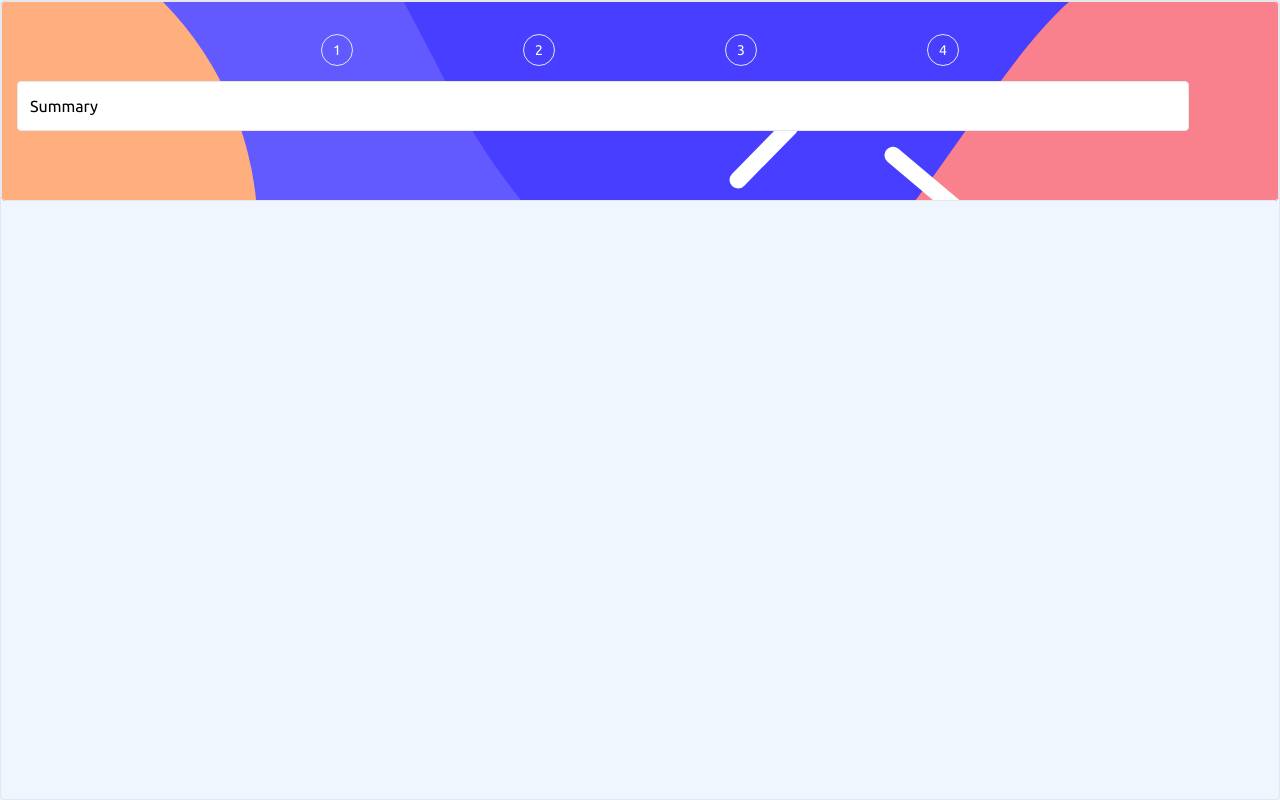
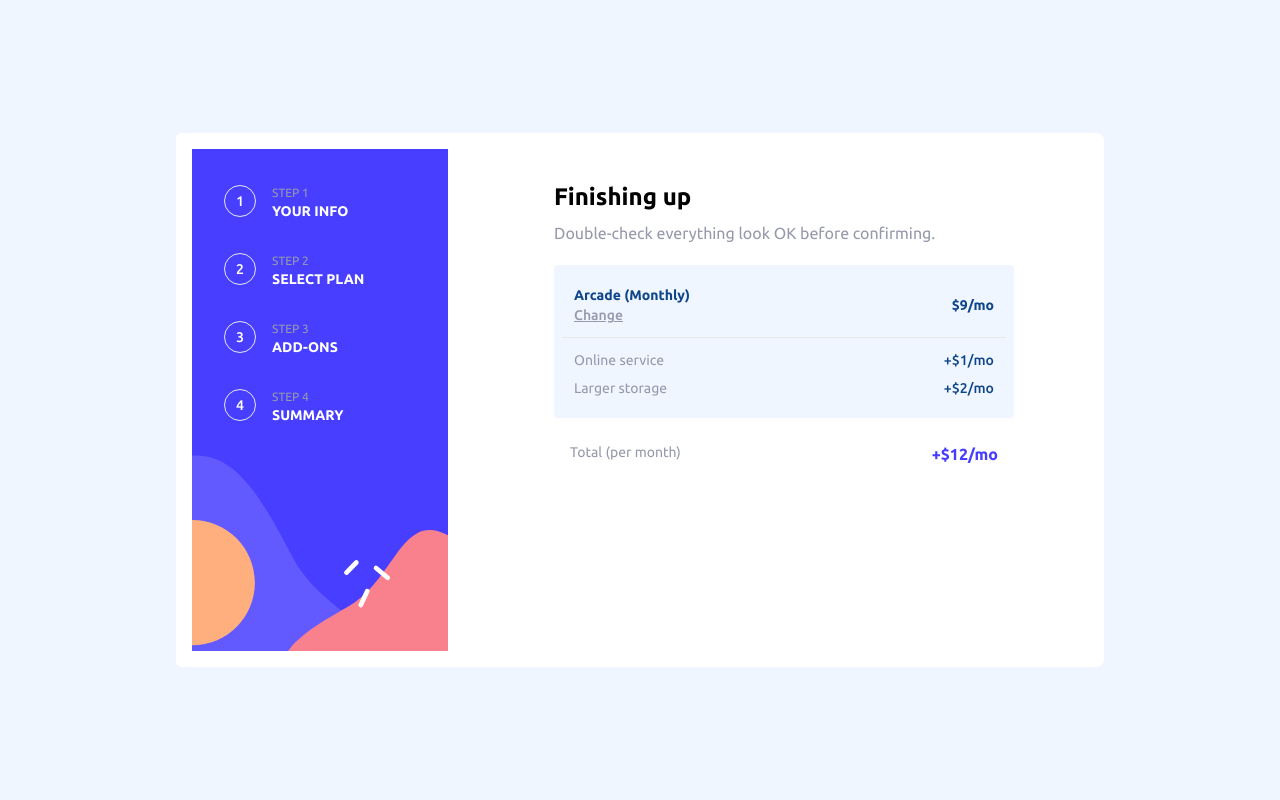
Before and after one commit to Marcos-Chinfra/multi-step-form, a React app: page /summary in a window 1280 px wide. Built offline with nearby package versions, Linux system fonts and the light colour scheme.

Commit message:
finished the responsive desing

```diff
--- a/src/components/Header.jsx
+++ b/src/components/Header.jsx
@@ -2,27 +2,35 @@ import React from 'react';
 
 const Header = () => {
     return (
-        <header className='h-1/4 border rounded bg-black bg-mobile bg-center bg-no-repeat bg-cover'>
-            <ul className='h-full w-1/2 mx-auto flex mt-8 justify-between text-white '>
-                <li>
-                    <div className='flex justify-center items-center p-2 w-8 h-8 border rounded-full text-center text-sm'>1</div>
-                    <span className='hidden'>STEP 1</span>
-                    <h4 className='hidden'>YOUR INFO</h4>
+        <header className='h-1/4 rounded-none bg-mobile bg-center bg-no-repeat bg-cover lg:h-2/3 lg:w-72 lg:bg-desktop lg:border-16 lg:border-white lg:rounded-l-md '>
+            <ul className='h-full w-1/2 mx-auto flex mt-8 justify-between text-white lg:flex-col lg:m-0 lg:items-start lg:justify-start lg:w-full lg:h-2/3 lg:gap-8 lg:py-9 lg:px-8'>
+                <li className='lg:flex gap-2'>
+                    <div className='flex justify-center items-center p-2 w-8 h-8 border rounded-full text-center font-medium text-sm lg:mr-2 '>1</div>
+                    <div className='hidden lg:flex lg:flex-col  '>
+                        <span className='text-Cool-gray font-normal text-xs'>STEP 1</span>
+                        <h4 className='font-bold text-sm'>YOUR INFO</h4>
+                    </div>
                 </li>
-                <li>
-                    <div className='flex justify-center items-center p-2 w-8 h-8 border rounded-full text-center text-sm'>2</div>
-                    <span className='hidden'>STEP 2</span>
-                    <h4 className='hidden'>YOUR INFO</h4>
+                <li className='lg:flex gap-2'>
+                    <div className='flex justify-center items-center p-2 w-8 h-8 border rounded-full text-center font-medium text-sm lg:mr-2'>2</div>
+                    <div className='hidden lg:flex lg:flex-col '>
+                        <span className='text-Cool-gray font-normal text-xs'>STEP 2</span>
+                        <h4 className='font-bold text-sm'>SELECT PLAN</h4>
+                    </div>
                 </li>
-                <li>
-                    <div className='flex justify-center items-center p-2 w-8 h-8 border rounded-full text-center text-sm'>3</div>
-                    <span className='hidden'>STEP 3</span>
-                    <h4 className='hidden'>YOUR INFO</h4>
+                <li className='lg:flex gap-2'>
+                    <div className='flex justify-center items-center p-2 w-8 h-8 border rounded-full text-center font-medium text-sm lg:mr-2'>3</div>
+                    <div className='hidden lg:flex lg:flex-col '>
+                        <span className='text-Cool-gray font-normal text-xs'>STEP 3</span>
+                        <h4 className='font-bold text-sm'>ADD-ONS</h4>
+                    </div>
                 </li>
-                <li>
-                    <div className='flex justify-center items-center p-2 w-8 h-8 border rounded-full text-center text-sm'>4</div>
-                    <span className='hidden'>STEP 4</span>
-                    <h4 className='hidden'>YOUR INFO</h4>
+                <li className='lg:flex gap-2'>
+                    <div className='flex justify-center items-center p-2 w-8 h-8 border rounded-full text-center font-medium text-sm lg:mr-2'>4</div>
+                    <div className='hidden lg:flex lg:flex-col '>
+                        <span className='text-Cool-gray font-normal text-xs'>STEP 4</span>
+                        <h4 className='font-bold text-sm'>SUMMARY</h4>
+                    </div>
                 </li>
             </ul>
         </header>
--- a/src/components/Layout.jsx
+++ b/src/components/Layout.jsx
@@ -3,9 +3,9 @@ import Header from './Header';
 
 const Layout = ( { children } ) => {
     return (
-        <div className='w-screen relative border rounded mx-auto h-screen flex flex-col'>
+        <div className='w-screen relative h-screen flex flex-col lg:flex-row lg:justify-center lg:items-center'>
             <Header />
-            <div className="bg-White w-11/12 rounded border absolute top-20 left-4 p-3">
+            <div className="p-3 w-11/12 rounded-lg bg-White absolute top-20 center-main md:h-1/2 md:top-32 lg:max-w-screen-sm lg:static lg:h-2/3 lg:border-16 lg:border-white lg:rounded-l-none ">
                 {children}
             </div>
         </div>
--- a/src/containers/Complements.jsx
+++ b/src/containers/Complements.jsx
@@ -5,59 +5,54 @@ const Complements = () => {
     const[ state2, setState2] = useState(null)
     const[ state3, setState3] = useState(null)
 
-    // const handle = (e) => {
-    //     console.log(e.target.checked)
-    //     setState(e.target.checked)
-    // }
-
     return (
         <div className='flex flex-col p-4 gap-2' >
             <h1 className='text-2xl font-bold'>
                 Pick add-ons
             </h1>
-            <span className='text-Cool-gray font-medium'>
+            <span className='text-Cool-gray font-normal'>
                 Add-ons help enhance your haming experience.
             </span>
             <ul className='flex flex-col gap-2 '>
                 <li className={`border py-3 px-4 rounded-md ${state ? "bg-checked": 'bg-white'}`}>
-                    <label className="flex justify-between items-center relative">
+                    <label className="flex justify-between items-center relative lg:justify-start lg:gap-5">
                         <input className='check-input' onClick={(e) => {setState(e.target.checked)}} type="checkbox"/>
                         <i className="fa-solid fa-check checkbox display-none"></i>
-                        <div className='leading-none w-40'>
-                            <h3 className='text-sm font-bold'>
+                        <div className='leading-none w-40 lg:w-96'>
+                            <h3 className='text-sm text-Marine-blue font-bold lg:text-lg'>
                                 Online service
                             </h3>
-                            <span className='text-xs text-Cool-gray font-medium'>Acces to multiplayer games</span>
+                            <span className='text-xs text-Cool-gray font-medium lg:text-sm'>Acces to multiplayer games</span>
                         </div>
-                        <span className='text-xs text-Purplish-blue font-medium'>+$1/mo</span>
+                        <span className='text-xs text-Purplish-blue font-medium lg:ml-8'>+$1/mo</span>
                     </label>
                 </li>
 
                 <li className={`border py-3 px-4 rounded-md ${state2 ? "bg-checked": 'bg-white'}`}>
-                    <label className="flex justify-between items-center relative">
+                    <label className="flex justify-between items-center relative lg:justify-start lg:gap-5">
                         <input className='check-input' onClick={(e) => {setState2(e.target.checked)}} type="checkbox"/>
                         <i className="fa-solid fa-check checkbox display-none"></i>
-                        <div className='leading-none w-40'>
-                            <h3 className='text-sm font-bold'>
+                        <div className='leading-none w-40 lg:w-96'>
+                            <h3 className='text-sm text-Marine-blue font-bold lg:text-lg'>
                                 Large storage
                             </h3>
-                            <span className='text-xs text-Cool-gray font-medium'>Extra 1TB of cloud save</span>
+                            <span className='text-xs text-Cool-gray font-medium lg:text-sm'>Extra 1TB of cloud save</span>
                         </div>
-                        <span className='text-xs text-Purplish-blue font-medium'>+$2/mo</span>
+                        <span className='text-xs text-Purplish-blue font-medium lg:ml-8'>+$2/mo</span>
                     </label>
                 </li>
 
                 <li className={`border py-3 px-4 rounded-md ${state3 ? "bg-checked": 'bg-white'}`}>
-                    <label className="flex justify-between items-center">
+                    <label className="flex justify-between items-center lg:justify-start lg:gap-5">
                         <input className='check-input' onClick={(e) => {setState3(e.target.checked)}}  type="checkbox"/>
                         <i className="fa-solid fa-check checkbox display-none"></i>
-                        <div className='leading-none w-6/8'>
-                            <h3 className='text-sm font-bold'>
+                        <div className='leading-none w-6/8 lg:w-96'>
+                            <h3 className='text-sm text-Marine-blue font-bold lg:text-lg'>
                                 Customizable profile
                             </h3>
-                            <span className='text-xs text-Cool-gray font-medium'>Custom theme on your profile</span>
+                            <span className='text-xs text-Cool-gray font-medium lg:text-sm'>Custom theme on your profile</span>
                         </div>
-                        <span className='text-xs text-Purplish-blue font-medium'>+$2/mo</span>
+                        <span className='text-xs text-Purplish-blue font-medium lg:ml-8'>+$2/mo</span>
                     </label>
                 </li>
             </ul>
--- a/src/containers/Success.jsx
+++ b/src/containers/Success.jsx
@@ -2,7 +2,15 @@ import React from 'react';
 
 const Succes = () => {
     return (
-        <h1>Succes</h1>
+        <div className='flex flex-col items-center px-2 py-16 gap-2 lg:w-125  lg:mx-auto lg:h-full' >
+            <i  className='w-20 h-20 scale-75 bg-thankU'/>
+            <h1 className='text-2xl font-bold'>
+                Thank you!
+            </h1>
+            <p className='text-Cool-gray font-normal text-center'>
+                Thanks for confirming your subscription! We hope your have fun using our platform. If you ever need support, please feel free to email us at justiceleage@fckDC.com.
+            </p>
+        </div>
     );
 }
 
--- a/src/containers/Summary.jsx
+++ b/src/containers/Summary.jsx
@@ -2,7 +2,37 @@ import React from 'react';
 
 const Summary = () => {
     return (
-        <h1>Summary</h1>
+        <div className='flex flex-col p-4 gap-2 lg:w-125 lg:mx-auto lg:p-5' >
+        <h1 className='text-2xl font-bold'>
+            Finishing up
+        </h1>
+        <span className='text-Cool-gray font-normal'>
+            Double-check everything look OK before confirming.
+        </span>
+        <section className='my-3 p-2 rounded bg-Magnolia  '>
+            <div className='flex justify-between  items-center border-b text-sm p-3'>
+                <div >
+                    <h3 className='font-bold text-Marine-blue'>Arcade (Monthly)</h3>
+                    <a className='text-Cool-gray underline font-medium'>Change</a>
+                </div>
+                <span className='font-bold text-Marine-blue'>$9/mo</span>
+            </div>
+            <div className='p-3 text-sm font-normal text-Cool-gray'>
+                <span className='flex justify-between '>
+                    Online service
+                    <div className='text-Marine-blue font-medium'>+$1/mo</div>
+                </span>
+                <span className='flex justify-between mt-2'>
+                    Larger storage
+                    <div className='text-Marine-blue font-medium'>+$2/mo</div>
+                </span>
+            </div>
+        </section>
+        <div className='px-4 py-1 flex justify-between text-Cool-gray text-sm'>
+            Total (per month)
+            <div className='text-Purplish-blue font-bold text-base'>+$12/mo</div>
+        </div>
+        </div>
     );
 }
 
--- a/src/style/index.css
+++ b/src/style/index.css
@@ -2,7 +2,9 @@
 @tailwind components;
 @tailwind utilities;
 
-
+.center-main{
+    left: calc(100% - 96.5%);
+}
 .switch {
     transition: transform 0.3s ease-in-out;
 }
@@ -35,6 +37,7 @@
     border: solid 1px hsl(213, 80%, 30%);
 }
 
+
 @variants hover{
     .plan-hover{
         background-color:hsl(231, 100%, 99%);
--- a/tailwind.config.js
+++ b/tailwind.config.js
@@ -5,6 +5,15 @@ module.exports = {
   ],
   theme: {
     extend: {
+      borderWidth: {
+        '16': '16px',
+      },
+      spacing:{
+        '228': '57rem',
+        '128': '33rem',
+        '125': '31.25rem',
+        '105': '26.25rem'
+      },
       colors:{
         'Marine-blue': 'hsl(213, 80%, 30%)',
         'Purplish-blue': 'hsl(243, 100%, 62%)',
@@ -22,9 +31,11 @@ module.exports = {
       },
       backgroundImage: {
         'mobile': "url('/public/assets/images/bg-sidebar-mobile.svg')",
+        'desktop': "url('/public/assets/images/bg-sidebar-desktop.svg')",
         'arcade': "url('/public/assets/images/icon-arcade.svg')",
         'advanced': "url('/public/assets/images/icon-advanced.svg')",
-        'pro': "url('/public/assets/images/icon-pro.svg')"
+        'pro': "url('/public/assets/images/icon-pro.svg')",
+        "thankU": "url('/public/assets/images/icon-thank-you.svg')",
       }
     },
   },
```
Also changed, not shown: src/containers/Information.jsx (+5 -5 lines), src/containers/Plans.jsx (+8 -8 lines).
